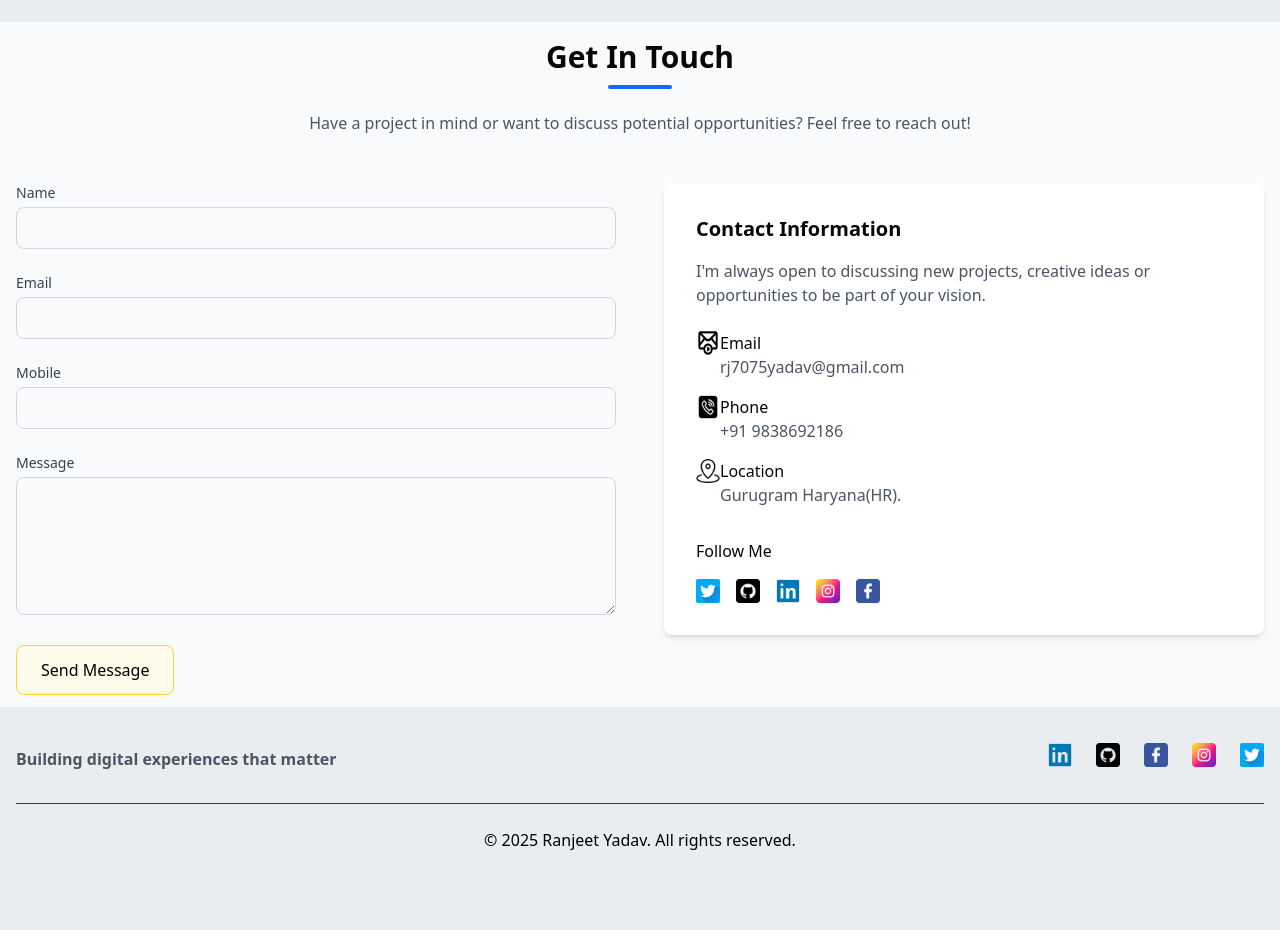
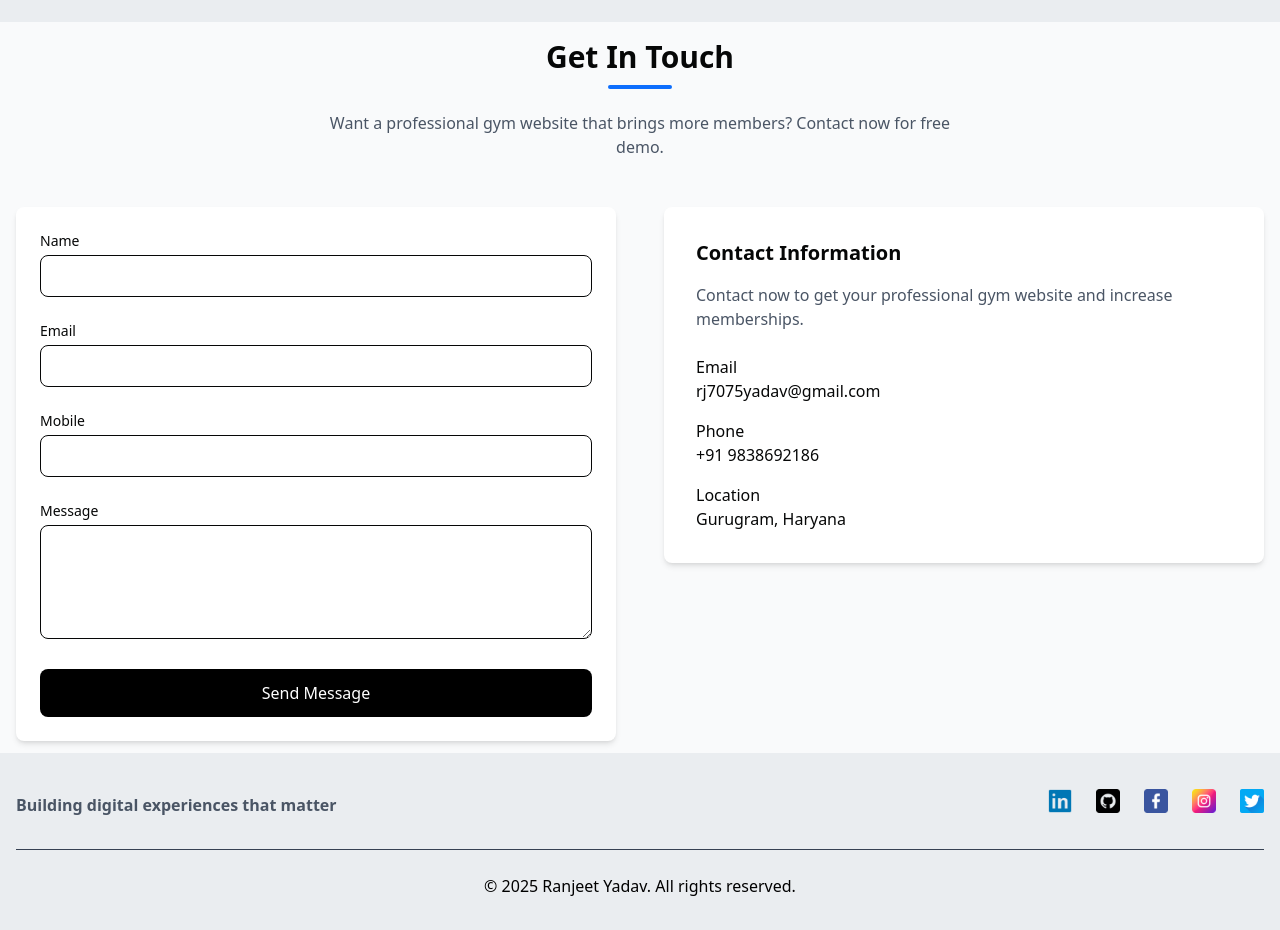
Before and after one commit to rj7075/Portfolio-My, a React (Vite) app in the folder client/: page / in a window 1280 px wide. Shown: the part 1229-2159 px from the top of the page. Before the commit the page ends 2113 px from the top, so only its background shows below. Built offline with nearby package versions, Linux system fonts and the light colour scheme.

Commit message:
contact section updated

```diff
--- a/client/src/components/ContactSection.jsx
+++ b/client/src/components/ContactSection.jsx
@@ -8,221 +8,202 @@ export default function ContactSection() {
     message: "",
   });
 
+  const [loading, setLoading] = useState(false);
+  const [success, setSuccess] = useState(false);
+
+  const GOOGLE_FORM_URL =
+    "https://docs.google.com/forms/d/e/1FAIpQLSdt9FLqDPkjd-DWbOAODaVC2abmVTnUI_ujinSjRZABpKjMbA/formResponse";
+
   const handleChange = (e) => {
     const { name, value } = e.target;
+
     setFormData((prev) => ({
       ...prev,
       [name]: value,
     }));
   };
 
-  const handleSubmit = (e) => {
+  const handleSubmit = async (e) => {
     e.preventDefault();
-    // Handle form submission (e.g., send to API)
-    console.log("Form submitted:", formData);
-    alert("Thank you for your message! I will get back to you soon.");
-    setFormData({ name: "", email: "", message: "" });
+
+    setLoading(true);
+
+    const formBody = new FormData();
+
+    formBody.append("entry.783140003", formData.name);
+    formBody.append("entry.1563551126", formData.email);
+    formBody.append("entry.407814668", formData.mobile);
+    formBody.append("entry.1679191168", formData.message);
+
+    try {
+      await fetch(GOOGLE_FORM_URL, {
+        method: "POST",
+        mode: "no-cors",
+        body: formBody,
+      });
+
+      setSuccess(true);
+
+      setFormData({
+        name: "",
+        email: "",
+        mobile: "",
+        message: "",
+      });
+
+      setTimeout(() => setSuccess(false), 4000);
+
+    } catch (error) {
+      alert("Something went wrong. Please try again.");
+    }
+
+    setLoading(false);
   };
 
   return (
     <section className="py-3 bg-gray-50">
       <div className="container mx-auto px-4">
+
         <h2 className="section-title">Get In Touch</h2>
+
         <p className="text-center text-gray-600 max-w-2xl mx-auto mb-12">
-          Have a project in mind or want to discuss potential opportunities?
-          Feel free to reach out!
+          Want a professional gym website that brings more members?
+          Contact now for free demo.
         </p>
 
         <div className="flex flex-col lg:flex-row gap-12">
+
+          {/* FORM */}
           <div className="lg:w-1/2">
-            <form onSubmit={handleSubmit} className="space-y-6">
+
+            <form onSubmit={handleSubmit} className="space-y-6 bg-white p-6 rounded-lg shadow-md">
+
+              {/* Success Message */}
+              {success && (
+                <div className="bg-green-100 text-green-700 p-3 rounded-lg">
+                  ✅ Message sent successfully! I will contact you soon.
+                </div>
+              )}
+
+              {/* Name */}
               <div>
-                <label
-                  htmlFor="name"
-                  className="block text-sm font-medium text-gray-700 mb-1"
-                >
+                <label className="block text-sm font-medium mb-1">
                   Name
                 </label>
+
                 <input
                   type="text"
-                  id="name"
                   name="name"
                   value={formData.name}
                   onChange={handleChange}
                   required
-                  className="w-full px-4 py-2 border border-gray-300 rounded-lg focus:ring-primary focus:border-primary"
+                  className="w-full px-4 py-2 border rounded-lg focus:ring-2 focus:ring-blue-400 outline-none"
                 />
               </div>
 
+              {/* Email */}
               <div>
-                <label
-                  htmlFor="email"
-                  className="block text-sm font-medium text-gray-700 mb-1"
-                >
+                <label className="block text-sm font-medium mb-1">
                   Email
                 </label>
+
                 <input
                   type="email"
-                  id="email"
                   name="email"
                   value={formData.email}
                   onChange={handleChange}
                   required
-                  className="w-full px-4 py-2 border border-gray-300 rounded-lg focus:ring-primary focus:border-primary"
+                  className="w-full px-4 py-2 border rounded-lg focus:ring-2 focus:ring-blue-400 outline-none"
                 />
               </div>
 
+              {/* Mobile */}
               <div>
-                <label
-                  htmlFor="mobile"
-                  className="block text-sm font-medium text-gray-700 mb-1"
-                >
+                <label className="block text-sm font-medium mb-1">
                   Mobile
                 </label>
+
                 <input
-                  type="text"
-                  id="mobile"
+                  type="tel"
                   name="mobile"
                   value={formData.mobile}
                   onChange={handleChange}
                   required
-                  className="w-full px-4 py-2 border border-gray-300 rounded-lg focus:ring-primary focus:border-primary"
+                  className="w-full px-4 py-2 border rounded-lg focus:ring-2 focus:ring-blue-400 outline-none"
                 />
               </div>
 
+              {/* Message */}
               <div>
-                <label
-                  htmlFor="message"
-                  className="block text-sm font-medium text-gray-700 mb-1"
-                >
+                <label className="block text-sm font-medium mb-1">
                   Message
                 </label>
+
                 <textarea
-                  id="message"
                   name="message"
-                  rows="5"
+                  rows="4"
                   value={formData.message}
                   onChange={handleChange}
                   required
-                  className="w-full px-4 py-2 border border-gray-300 rounded-lg focus:ring-primary focus:border-primary"
-                ></textarea>
+                  className="w-full px-4 py-2 border rounded-lg focus:ring-2 focus:ring-blue-400 outline-none"
+                />
               </div>
 
+              {/* Button */}
               <button
                 type="submit"
-                className="bg-primary text-black border bg-amber-50 border-amber-300 px-6 py-3 rounded-lg font-medium hover:bg-secondary transition"
+                disabled={loading}
+                className="w-full bg-black text-white py-3 rounded-lg font-medium hover:bg-gray-800 transition"
               >
-                Send Message
+                {loading ? "Sending..." : "Send Message"}
               </button>
+
             </form>
+
           </div>
 
+          {/* CONTACT INFO */}
           <div className="lg:w-1/2">
+
             <div className="bg-white p-8 rounded-lg shadow-md">
+
               <h3 className="text-xl font-semibold mb-4">
                 Contact Information
               </h3>
+
               <p className="text-gray-600 mb-6">
-                I'm always open to discussing new projects, creative ideas or
-                opportunities to be part of your vision.
+                Contact now to get your professional gym website and increase memberships.
               </p>
 
               <div className="space-y-4">
-                <div className="flex items-start">
-                  <img
-                    className="h-6 bg-white w-6 px-0.5 py-0.3"
-                    src="/email1.png"
-                    alt="email"
-                  />
+
                 <div>
                   <h4 className="font-medium">Email</h4>
-                    <a
-                      href="mailto:john@example.com"
-                      className="text-gray-600 hover:text-primary transition"
-                    >
+                  <a href="mailto:rj7075yadav@gmail.com">
                     rj7075yadav@gmail.com
                   </a>
                 </div>
-                </div>
 
-                <div className="flex items-start">
-                  <img
-                    className="h-6 w-6 px-0.5"
-                    src="/phone.png"
-                    alt="phone"
-                  />
                 <div>
                   <h4 className="font-medium">Phone</h4>
-                    <a
-                      href="tel:+1234567890"
-                      className="text-gray-600 hover:text-primary transition"
-                    >
+                  <a href="tel:+917290968759">
                     +91 9838692186
                   </a>
                 </div>
-                </div>
-
-                <div className="flex items-start">
-                  <img className="h-6 w-6" src="/location.png" alt="location" />
 
                 <div>
                   <h4 className="font-medium">Location</h4>
-                    <p className="text-gray-600">Gurugram Haryana(HR).</p>
-                  </div>
-                </div>
+                  <p>Gurugram, Haryana</p>
                 </div>
 
-              <div className="mt-8">
-                <h4 className="font-medium mb-4">Follow Me</h4>
-                <div className="flex space-x-4">
-                  <a
-                    href="#"
-                    className="text-gray-600 hover:text-primary transition"
-                    aria-label="Twitter"
-                  >
-                    <img className="h-6 w-6" src="/twitter.png" alt="twitter" />
-                  </a>
-                  <a
-                    href="https://github.com/rj7075?tab=repositories"
-                    className="text-gray-600 hover:text-primary transition"
-                    aria-label="GitHub"
-                  >
-                    <img className="h-6 w-6" src="/github.png" alt="github" />
-                  </a>
-                  <a
-                    href="https://www.linkedin.com/in/ranjeet-yadav-174865211/"
-                    className="text-gray-600 hover:text-primary transition"
-                    aria-label="LinkedIn"
-                  >
-                    <img className="h-6 w-6" src="/linkdin.png" alt="linkdin" />
-                  </a>
-                  <a
-                    href="#"
-                    className="text-gray-600 hover:text-primary transition"
-                    aria-label="LinkedIn"
-                  >
-                    <img
-                      className="h-6 w-6"
-                      src="/instagram.png"
-                      alt="instagram"
-                    />
-                  </a>
-                  <a
-                    href="#"
-                    className="text-gray-600 hover:text-primary transition"
-                    aria-label="LinkedIn"
-                  >
-                    <img
-                      className="h-6 w-6"
-                      src="/facebook.png"
-                      alt="facebook"
-                    />
-                  </a>
               </div>
+
             </div>
+
           </div>
+
         </div>
-        </div>
+
       </div>
     </section>
   );
```
Lines whose indentation alone changed are shown as unchanged.
